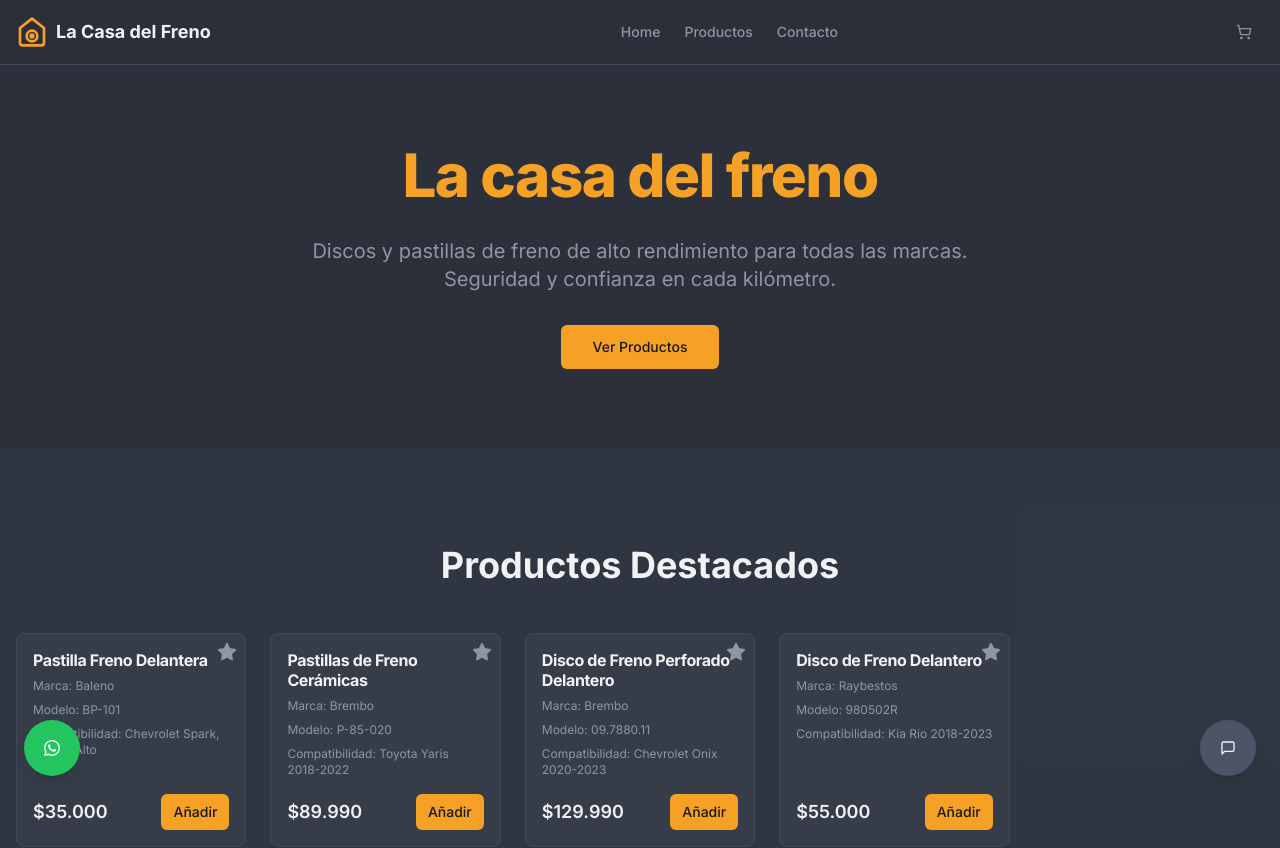
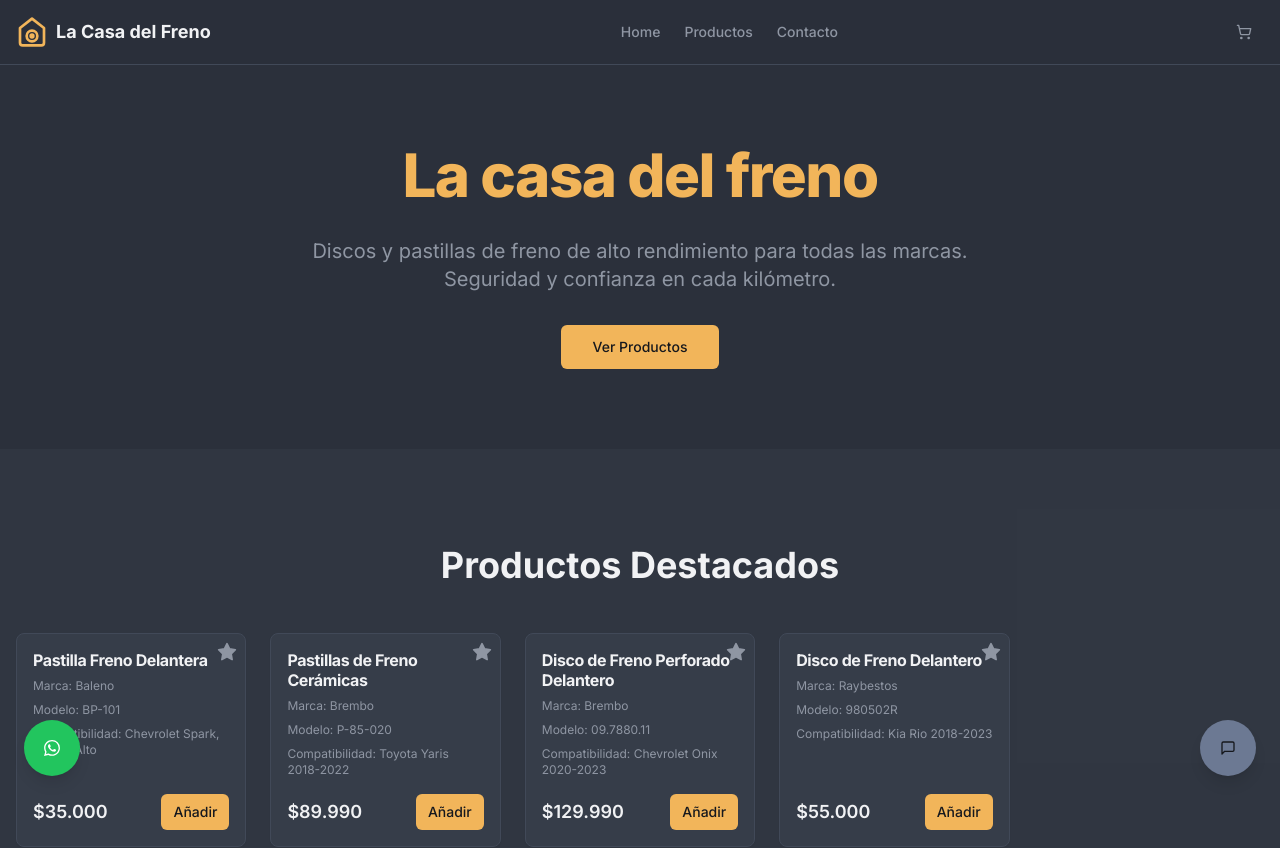
Before and after one commit to marce1404/TIENDA-FRENOS, a Next.js app: page / in a window 1280 px wide. Shown: the top 848 px of the page. Built offline with nearby package versions, Linux system fonts and the light colour scheme.

Commit message:
el boton flotante de contacto no se ve de ese color

```diff
--- a/src/app/globals.css
+++ b/src/app/globals.css
@@ -14,11 +14,11 @@
     --popover: 220 15% 20%;
     --popover-foreground: 220 10% 95%;
 
-    --primary: 36 90% 55%;
+    --primary: 36 85% 65%;
     --primary-foreground: 220 15% 10%;
 
-    --secondary: 220 15% 35%;
-    --secondary-foreground: 220 10% 95%;
+    --secondary: 220 15% 50%;
+    --secondary-foreground: 220 15% 10%;
 
     --muted: 220 15% 35%;
     --muted-foreground: 220 10% 60%;
```
